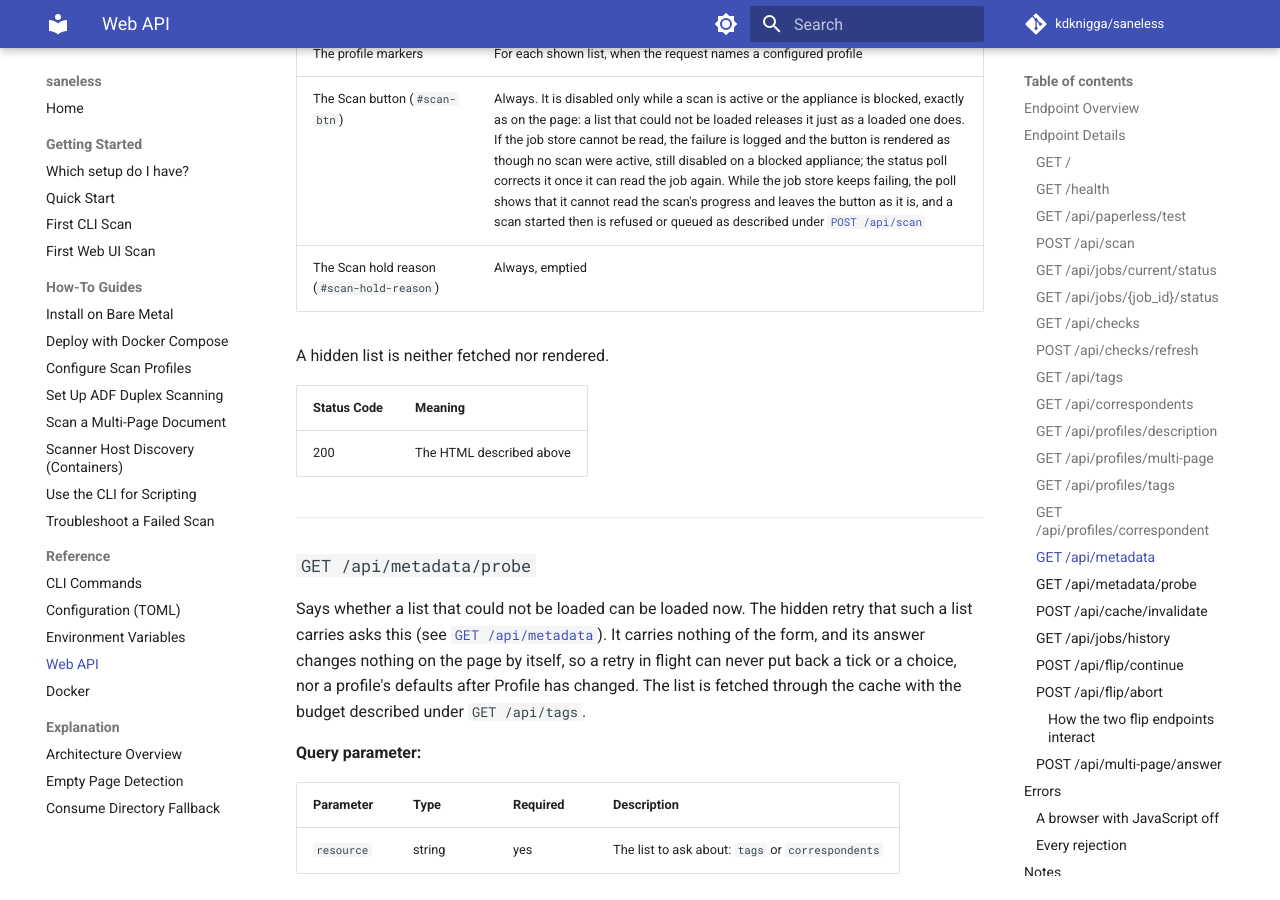
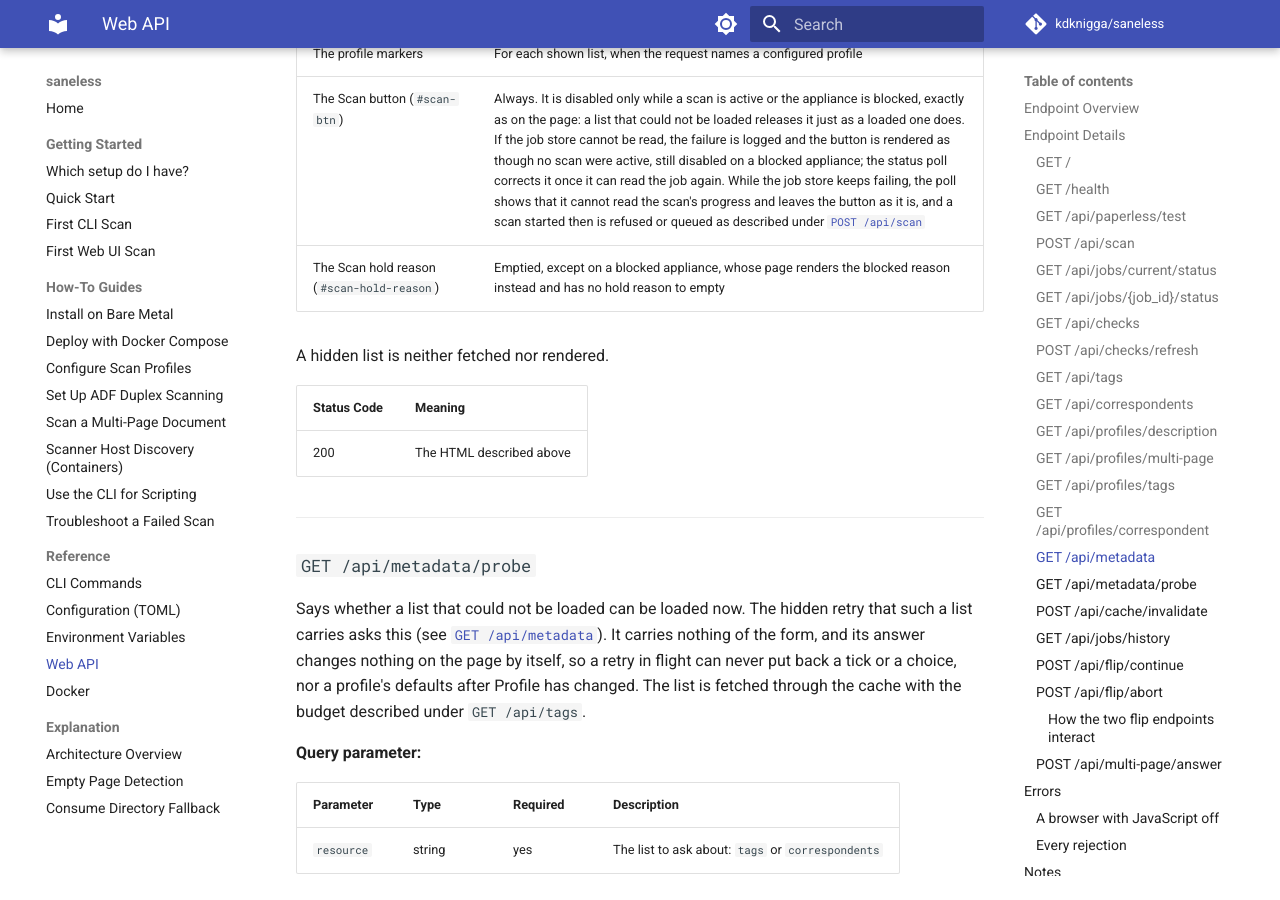
Before and after one commit to kdknigga/saneless, an MkDocs documentation site: the page built from docs/reference/web-api.md, in a window 1280 px wide and 900 px high, scrolled down 17044 px. Built offline with MkDocs 1.6.1 and Material for MkDocs 9.7.7, drawn with Linux system fonts in a browser that asks for light colours; comment, search, counter and statistics services are not loaded.

Commit message:
fix(47): IN-02 say the lazy load empties the hold line only when not blocked
The API reference said GET /api/metadata always sends the Scan hold reason
out of band, emptied. The response omits it on a blocked appliance, whose
page renders the blocked reason and has no hold line to replace. The row now
says so.

Co-Authored-By: Claude Opus 5.5 (1M context) <noreply@anthropic.com>
Claude-Session: https://claude.ai/code/session_013CxQxLcnRUSK9XY3SKundu

```diff
--- a/docs/reference/web-api.md
+++ b/docs/reference/web-api.md
@@ -422,7 +422,7 @@ The rest is out of band:
 | The correspondent dropdown (`#correspondent-select`), whole, and its help line (`#correspondent-help`) | When `show_correspondent` is on. A list that could not be loaded says so in the help line |
 | The profile markers | For each shown list, when the request names a configured profile |
 | The Scan button (`#scan-btn`) | Always. It is disabled only while a scan is active or the appliance is blocked, exactly as on the page: a list that could not be loaded releases it just as a loaded one does. If the job store cannot be read, the failure is logged and the button is rendered as though no scan were active, still disabled on a blocked appliance; the status poll corrects it once it can read the job again. While the job store keeps failing, the poll shows that it cannot read the scan's progress and leaves the button as it is, and a scan started then is refused or queued as described under [`POST /api/scan`](#post-apiscan) |
-| The Scan hold reason (`#scan-hold-reason`) | Always, emptied |
+| The Scan hold reason (`#scan-hold-reason`) | Emptied, except on a blocked appliance, whose page renders the blocked reason instead and has no hold reason to empty |
 
 A hidden list is neither fetched nor rendered.
 
```
